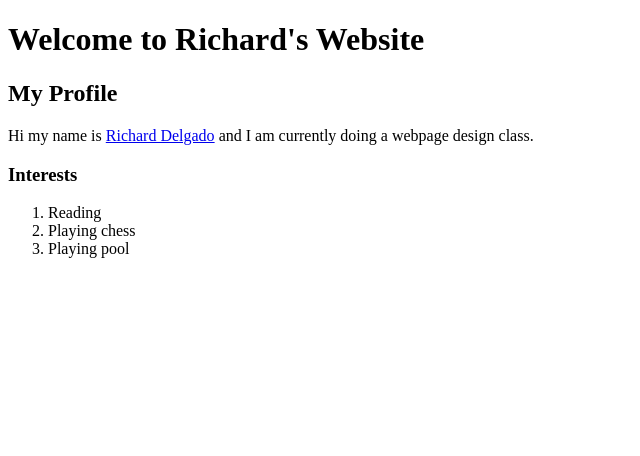
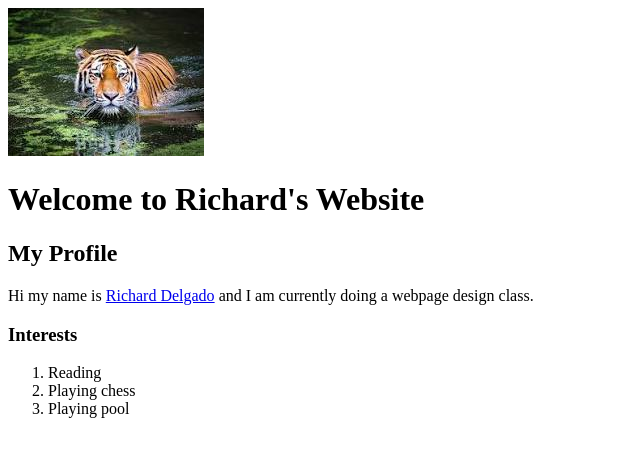
Before and after one commit to doghead71/VectorWebDesignJul2025, a plain HTML site: page index.html in a window 1280 px wide. Shown: the whole page, without its empty margins (0-640 px from the left). Drawn offline with Linux system fonts and the light colour scheme.

Commit message:
image added

```diff
--- a/index.html
+++ b/index.html
@@ -7,9 +7,10 @@
         <title>Richard's Websites</title>
     </head>
     <body>
-        <h1>
-            Welcome to Richard's Website
-        </h1>
+        <header>
+            <img src="./img/download.jpg" alt="download">
+            <h1>Welcome to Richard's Website</h1>
+        </header>
         <h2>
             My Profile
         </h2>
```
Also changed, not shown: img/download.jpg (added).
